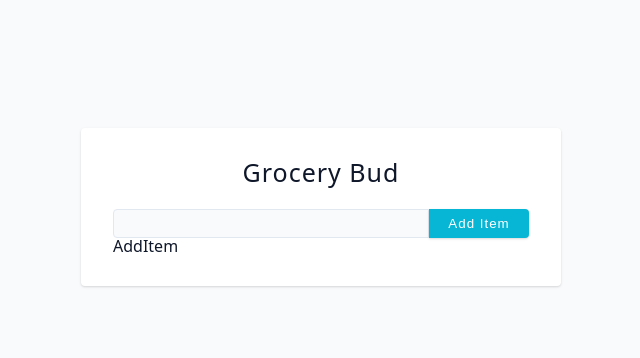
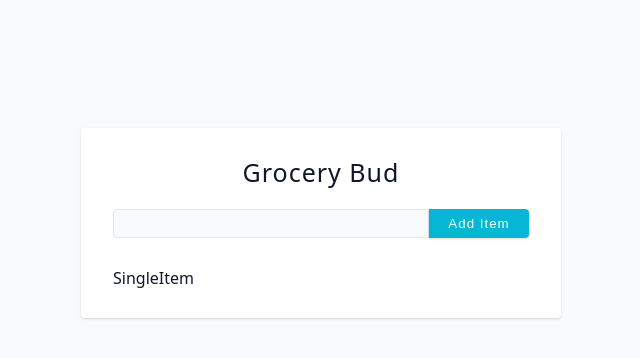
Before and after one commit to jccastaneda0201/grocery-bud, a React (Vite) app: page / in a window 1280 px wide. Both pictures are taken after typing "Sample" into the empty fields and a click on the button "Add Item". Shown: the top 358 px of the page, without its empty margins (319-959 px from the left). Built offline with nearby package versions, Linux system fonts and the light colour scheme.

Commit message:
update component

```diff
--- a/src/App.jsx
+++ b/src/App.jsx
@@ -14,10 +14,16 @@
     };
     setItems([...items, newItem]);
   };
+
+  const removeItem = (id) => {
+    const newItems = items.filter((item) => item.id !== id);
+    setItems(newItems);
+  };
+
   return (
     <section className="section-center">
       <Form addItem={addItem} />
-      <Items items={items} />
+      <Items items={items} removeItem={removeItem} />
     </section>
   );
 };
--- a/src/Items.jsx
+++ b/src/Items.jsx
@@ -1,5 +1,13 @@
-const Items = () => {
-  return <div>AddItem</div>;
+import SingleItem from './SingleItem';
+
+const Items = ({ items, removeItem }) => {
+  return (
+    <div className="items">
+      {items.map((item) => {
+        return <SingleItem key={item.id} item={item} removeItem={removeItem} />;
+      })}
+    </div>
+  );
 };
 
 export default Items;
--- /dev/null
+++ b/src/SingleItem.jsx
@@ -0,0 +1,5 @@
+const SingleItem = () => {
+  return <div>SingleItem</div>;
+};
+
+export default SingleItem;
```
